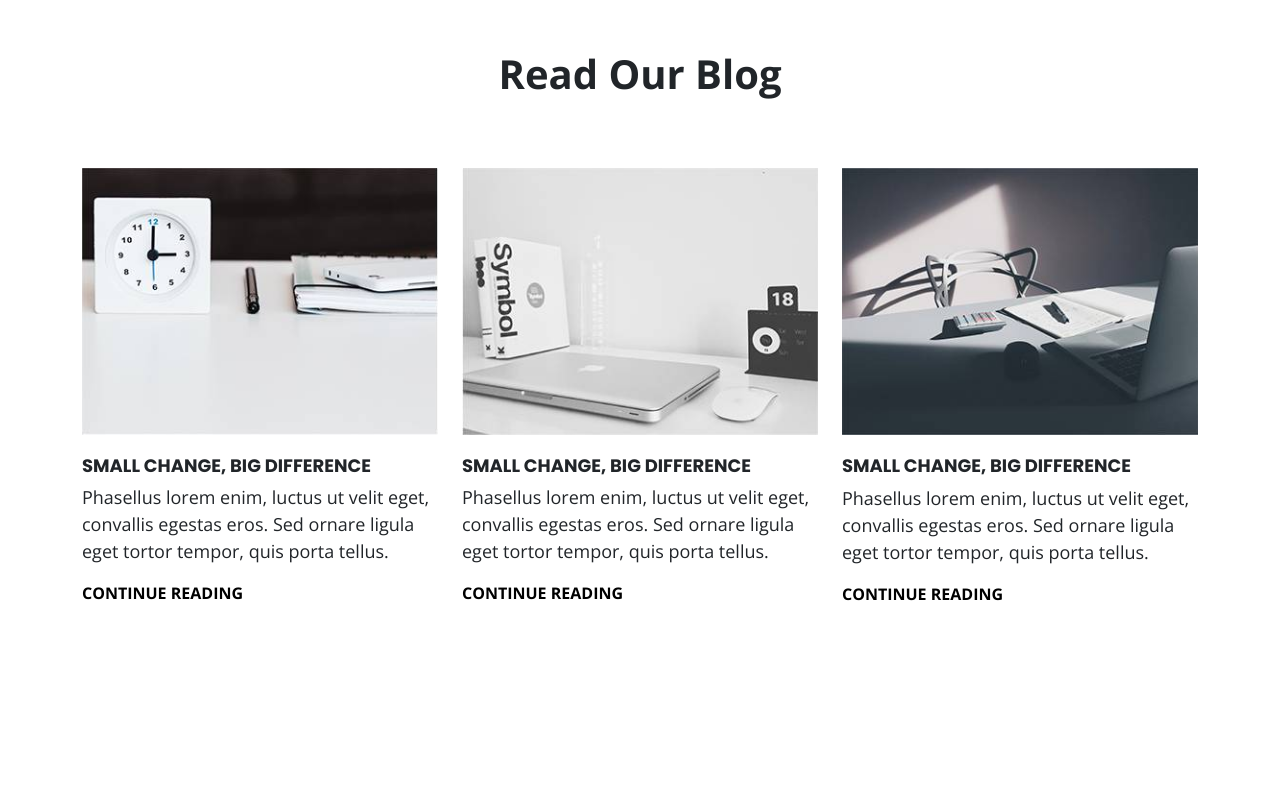
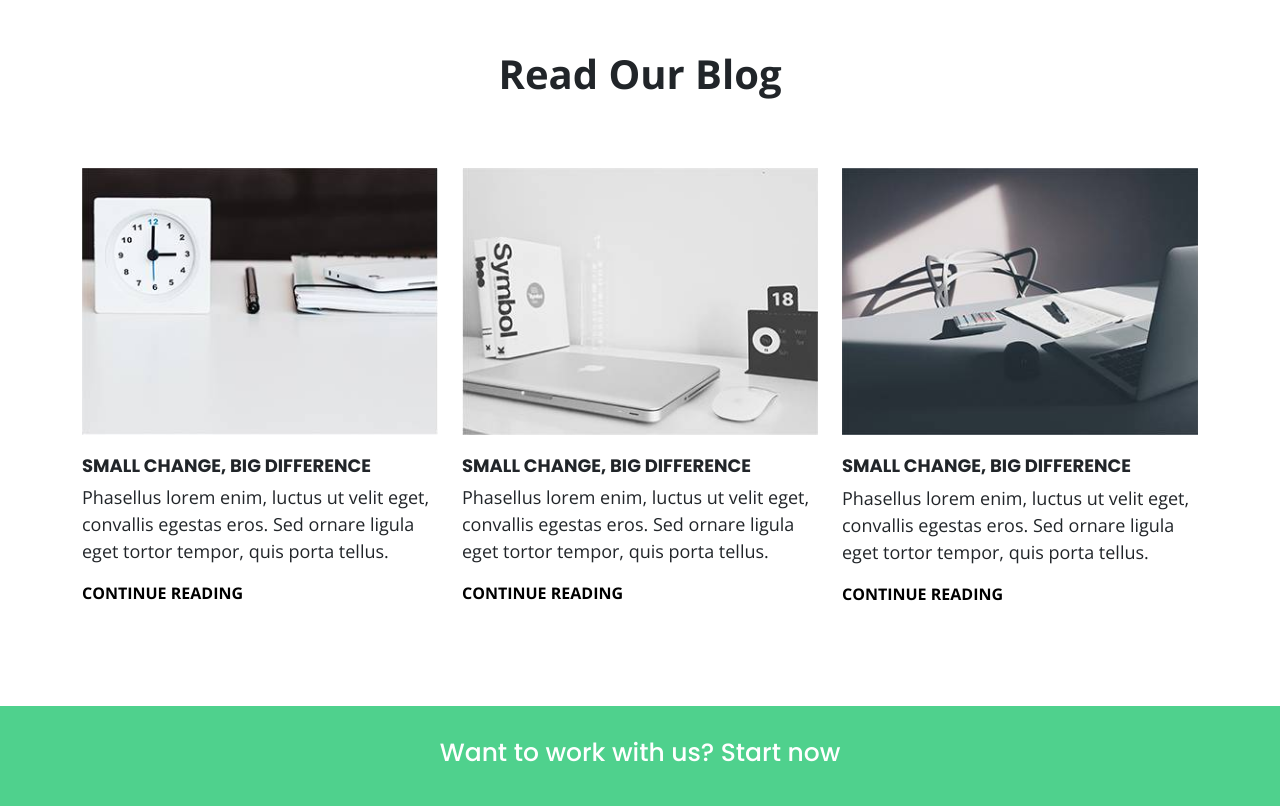
Before and after one commit to Omar18103229/VeerWebpage, a plain HTML site: page index.html in a window 1280 px wide. Shown: the part 2310-3116 px from the top of the page. Before the commit the page ends 2916 px from the top, so only its background shows below. Drawn offline with nearby package versions, Linux system fonts and the light colour scheme.

Commit message:
footer part start
-

```diff
--- a/css/style.css
+++ b/css/style.css
@@ -237,6 +237,9 @@ header{
 /* working part css end */
 
 /* blog part css start */
+.Blog{
+    margin-bottom: 100px;
+}
 .blog_con{
     margin-top: 20px;
 }
@@ -257,3 +260,22 @@ header{
     font-weight: bold;
 }
 /* blog part css end */
+/* footer part css start */
+.footer{
+    width: 100%;
+    height: 100px;
+    background-color: #4fd18d;
+    display: flex;
+    justify-content: center;
+    align-items: center;
+}
+.footer_con{
+    margin-top: 10px;
+}
+.footer_con p{
+    color: white;
+    font-family: 'Poppins', sans-serif;
+    font-size: 25px;
+    font-weight: 500;
+}
+/* footer part css end */
--- a/index.html
+++ b/index.html
@@ -302,6 +302,14 @@
     </section>
     <!-- blog part html end -->
 
+    <!-- footer part html start -->
+    <div class="footer">
+      <div class="footer_con">
+        <p>Want to work with us? <span>Start now</span></p>
+      </div>
+    </div>
+    <!-- footer part html end -->
+
     <!-- javascript link part start -->
     <script src="js/bootstrap.bundle.min.js"></script>
     <script src="js/custom.js"></script>
```
